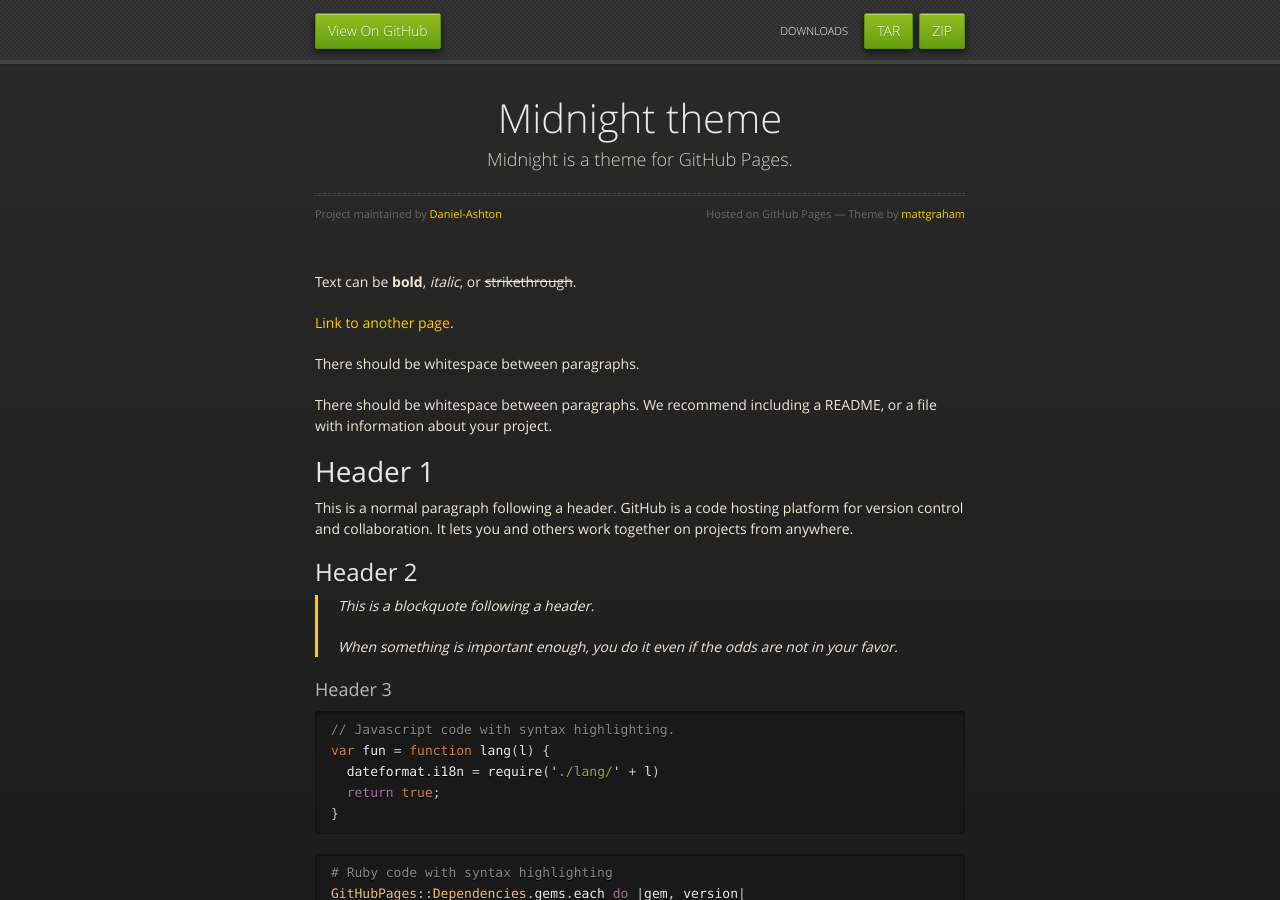
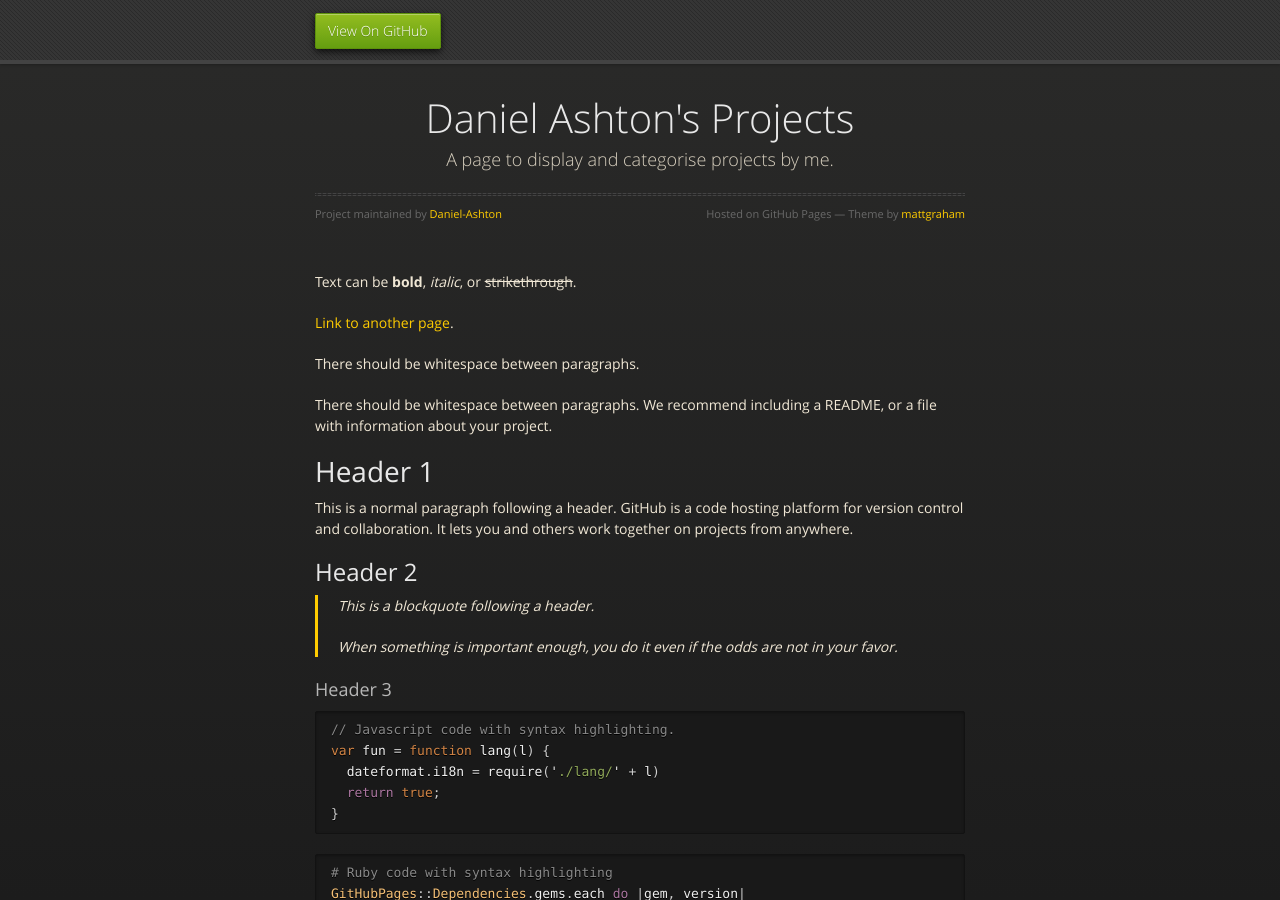
Before and after one commit to Daniel-Ashton/Daniel-Ashton.github.io, a Jekyll site: the page built from index.md, in a window 1280 px wide and 900 px high. Built offline with Jekyll 4.4.1, drawn with Linux system fonts in a browser that asks for light colours.

Commit message:
Update _config.yml

```diff
--- a/_config.yml
+++ b/_config.yml
@@ -1,5 +1,5 @@
-title: Midnight theme
-description: Midnight is a theme for GitHub Pages.
-show_downloads: true
+title: Daniel Ashton's Projects
+description: A page to display and categorise projects by me.
+show_downloads: false
 google_analytics:
 theme: jekyll-theme-midnight
```
